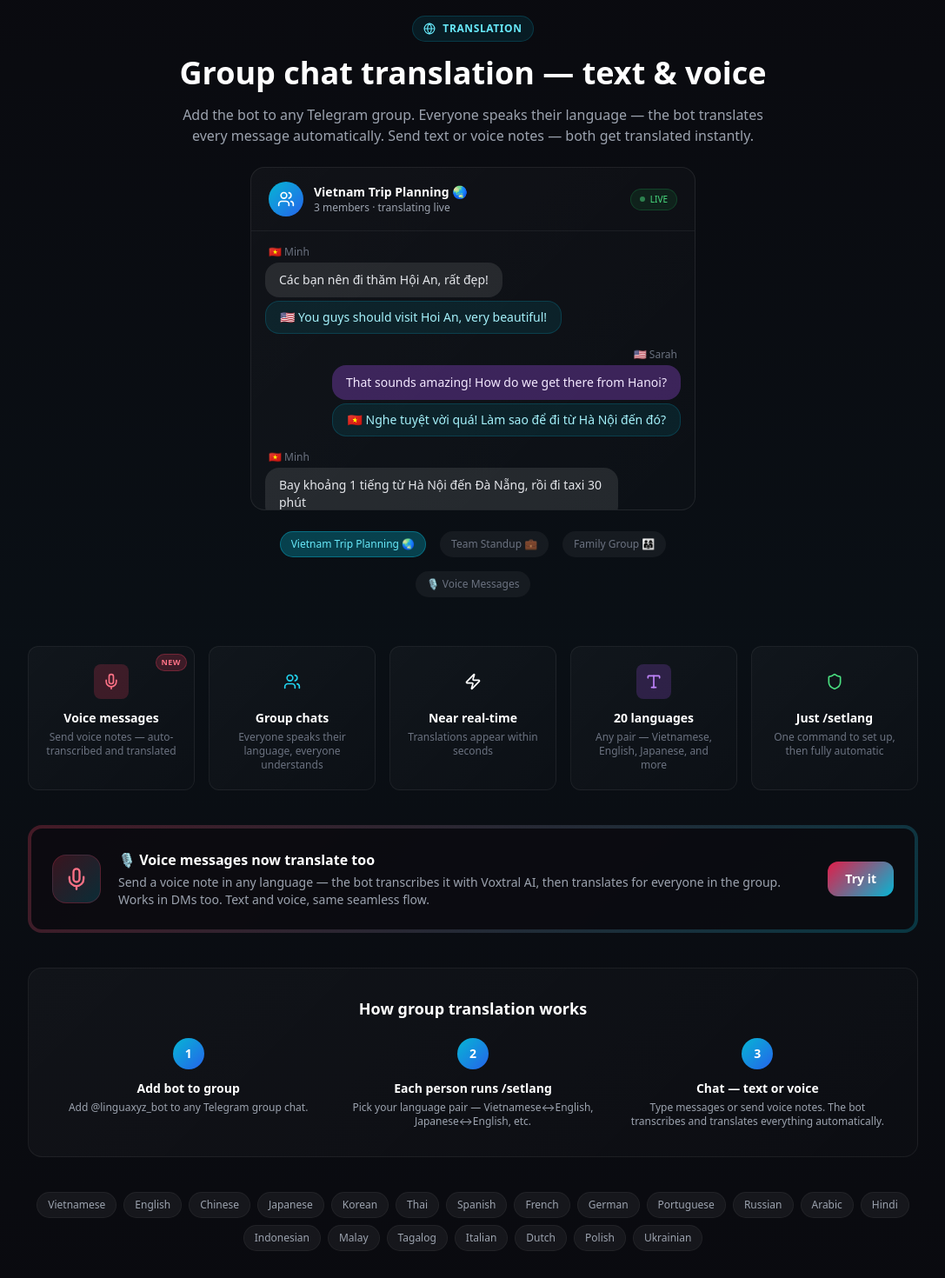
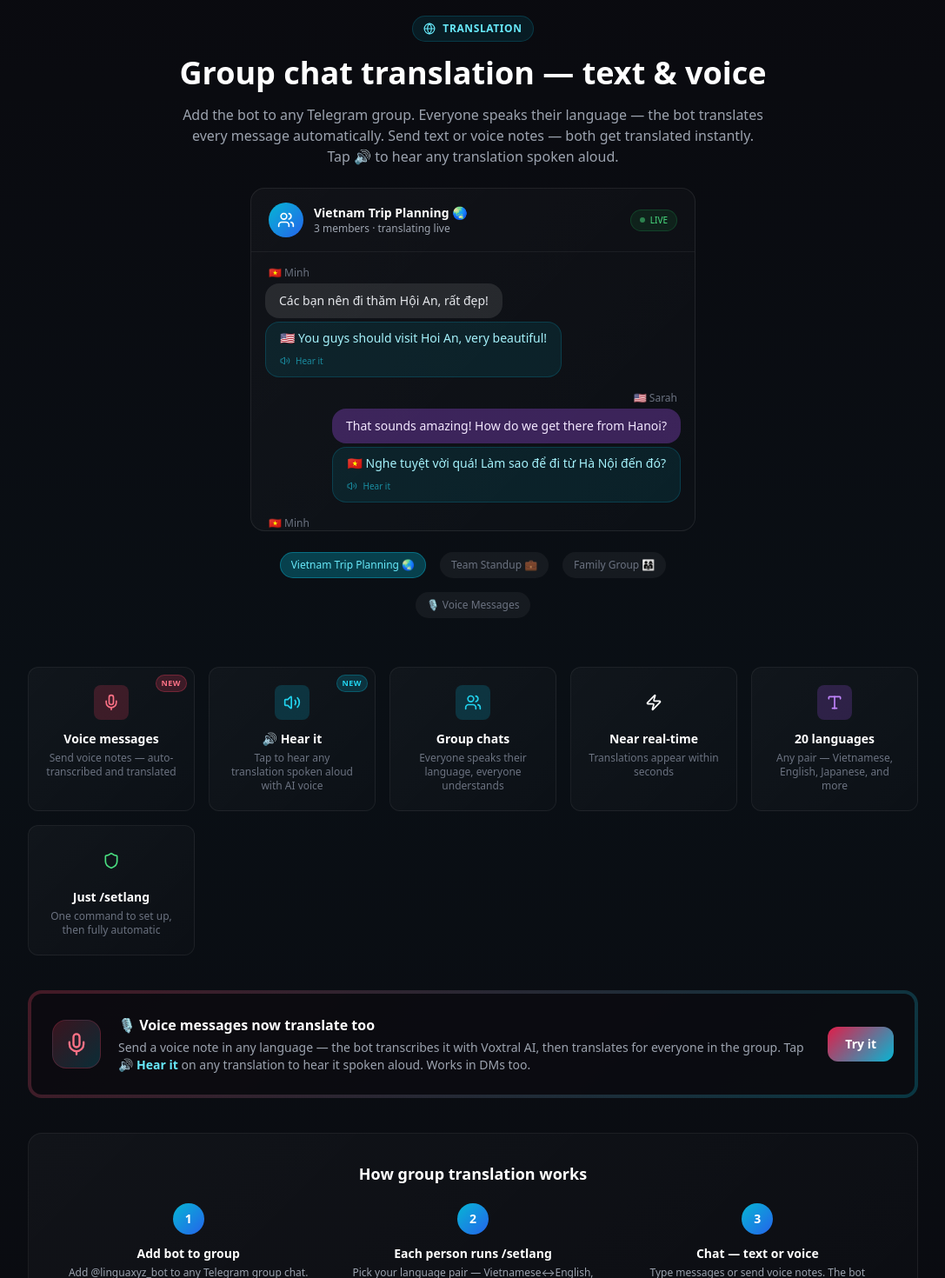
Before and after one commit to bluekite2000/linguabot, a React (Vite) app: page / in a window 1280 px wide. Shown: the part 880-2350 px from the top of the page at 87% size, without its empty margins (96-1183 px from the left). Built offline with nearby package versions, Linux system fonts and the light colour scheme.

Commit message:
update homepage w/ translator bot tts

```diff
--- a/src/App.jsx
+++ b/src/App.jsx
@@ -295,7 +295,11 @@ function GroupChatDemo() {
               {showTranslation[i] && (
                 <div className="max-w-[85%] rounded-2xl px-4 py-2 text-sm mt-1 border bg-cyan-500/10 border-cyan-500/20 text-cyan-200"
                   style={{ animation: 'fadeIn 0.3s ease-out' }}>
-                  {msg.translation}
+                  <div>{msg.translation}</div>
+                  <div className="flex items-center gap-1.5 mt-1.5 text-[10px] text-cyan-400/60">
+                    <Volume2 className="w-3 h-3" />
+                    <span>Hear it</span>
+                  </div>
                 </div>
               )}
             </div>
@@ -467,7 +471,7 @@ const CURRICULUM = [
 ];
 
 const FAQS = [
-  { q: 'How does translation work in group chats?', a: 'Add @linguaxyz_bot to any group. Each member sets their language pairs with /setlang. The bot translates every text message and voice note near real-time — no commands needed. Voice notes are automatically transcribed then translated. A Vietnamese speaker sees English messages in Vietnamese; an English speaker sees Vietnamese messages in English.' },
+  { q: 'How does translation work in group chats?', a: 'Add @linguaxyz_bot to any group. Each member sets their language pairs with /setlang. The bot translates every text message and voice note near real-time — no commands needed. Voice notes are automatically transcribed then translated. Tap 🔊 Hear it on any translation to hear it spoken aloud. A Vietnamese speaker sees English messages in Vietnamese; an English speaker sees Vietnamese messages in English.' },
   { q: 'What languages can I translate?', a: 'Translation supports 20 languages including Vietnamese, English, Chinese, Japanese, Korean, Thai, Spanish, French, German, Portuguese, Russian, Arabic, Hindi, and more. Any pair works.' },
   { q: 'What languages can I learn?', a: 'The tutor teaches 6 languages: English, Spanish, French, Japanese, Chinese (Mandarin), and Korean. More coming soon.' },
   { q: 'How much does it cost?', a: 'You get 50k tokens free on signup. Invite a friend and you both get 10k more — unlimited invites. Translation uses ~200 tokens per message; tutor classes use ~2k-5k per session. No subscriptions, no credit card needed.' },
@@ -532,7 +536,7 @@ function HomePage() {
                 <Globe className="w-3.5 h-3.5" /> Translation
               </div>
               <h2 className="text-3xl md:text-4xl font-bold mb-4">Group chat translation — text & voice</h2>
-              <p className="text-gray-400 max-w-2xl mx-auto">Add the bot to any Telegram group. Everyone speaks their language — the bot translates every message automatically. Send text or voice notes — both get translated instantly.</p>
+              <p className="text-gray-400 max-w-2xl mx-auto">Add the bot to any Telegram group. Everyone speaks their language — the bot translates every message automatically. Send text or voice notes — both get translated instantly. Tap 🔊 to hear any translation spoken aloud.</p>
             </div>
           </Reveal>
 
@@ -546,6 +550,7 @@ function HomePage() {
             <div className="grid grid-cols-2 md:grid-cols-5 gap-4 mt-14">
               {[
                 { icon: <Mic className="w-5 h-5" />, title: 'Voice messages', desc: 'Send voice notes — auto-transcribed and translated', color: 'rose', tag: 'NEW' },
+                { icon: <Volume2 className="w-5 h-5" />, title: '🔊 Hear it', desc: 'Tap to hear any translation spoken aloud with AI voice', color: 'cyan', tag: 'NEW' },
                 { icon: <Users className="w-5 h-5" />, title: 'Group chats', desc: 'Everyone speaks their language, everyone understands', color: 'cyan' },
                 { icon: <Zap className="w-5 h-5" />, title: 'Near real-time', desc: 'Translations appear within seconds', color: 'amber' },
                 { icon: <Type className="w-5 h-5" />, title: '20 languages', desc: 'Any pair — Vietnamese, English, Japanese, and more', color: 'purple' },
@@ -553,7 +558,9 @@ function HomePage() {
               ].map((f, i) => (
                 <div key={i} style={S.card} className="rounded-xl p-5 text-center relative">
                   {f.tag && (
-                    <div className="absolute top-2 right-2 px-1.5 py-0.5 rounded-full bg-rose-500/20 border border-rose-500/30 text-rose-400 text-[9px] font-bold uppercase tracking-wider">
+                    <div className={`absolute top-2 right-2 px-1.5 py-0.5 rounded-full text-[9px] font-bold uppercase tracking-wider ${
+                      f.color === 'cyan' ? 'bg-cyan-500/20 border border-cyan-500/30 text-cyan-400' : 'bg-rose-500/20 border border-rose-500/30 text-rose-400'
+                    }`}>
                       {f.tag}
                     </div>
                   )}
@@ -574,7 +581,7 @@ function HomePage() {
                 </div>
                 <div className="flex-1 text-center md:text-left">
                   <h4 className="font-bold text-base mb-1">🎙️ Voice messages now translate too</h4>
-                  <p className="text-sm text-gray-400">Send a voice note in any language — the bot transcribes it with Voxtral AI, then translates for everyone in the group. Works in DMs too. Text and voice, same seamless flow.</p>
+                  <p className="text-sm text-gray-400">Send a voice note in any language — the bot transcribes it with Voxtral AI, then translates for everyone in the group. Tap 🔊 <strong className="text-cyan-300">Hear it</strong> on any translation to hear it spoken aloud. Works in DMs too.</p>
                 </div>
                 <a href={BOT_URL} target="_blank" rel="noopener noreferrer"
                   className="px-5 py-2.5 rounded-xl text-white text-sm font-semibold no-underline shrink-0"
@@ -593,7 +600,7 @@ function HomePage() {
                 {[
                   { step: '1', title: 'Add bot to group', desc: 'Add @linguaxyz_bot to any Telegram group chat.' },
                   { step: '2', title: 'Each person runs /setlang', desc: 'Pick your language pair — Vietnamese↔English, Japanese↔English, etc.' },
-                  { step: '3', title: 'Chat — text or voice', desc: 'Type messages or send voice notes. The bot transcribes and translates everything automatically.' },
+                  { step: '3', title: 'Chat — text or voice', desc: 'Type messages or send voice notes. The bot translates everything automatically. Tap 🔊 to hear any translation.' },
                 ].map((s, i) => (
                   <div key={i} className="text-center">
                     <div className="w-9 h-9 rounded-full bg-gradient-to-br from-cyan-500 to-blue-600 flex items-center justify-center text-sm font-bold mx-auto mb-3">{s.step}</div>
```
